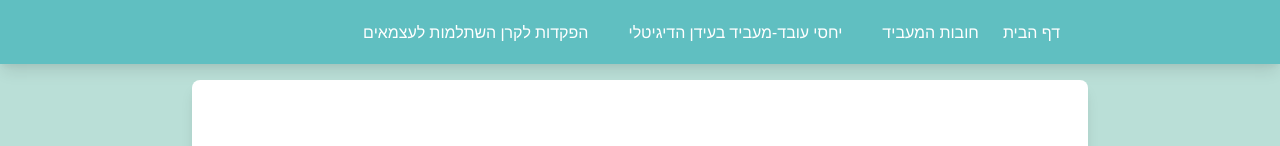
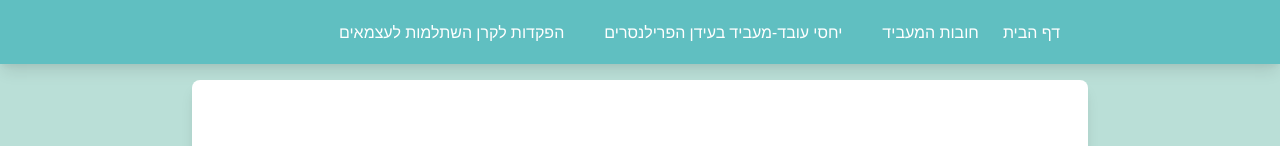
Before and after one commit to Zevik/Atsmai, a Next.js app: page / in a window 1280 px wide. Shown: the top 146 px of the page. Built offline with nearby package versions, Linux system fonts and the light colour scheme.

Commit message:
Change menu item name to 'יחסי עובד-מעביד בעידן הפרילנסרים'

```diff
--- a/components/Navigation.js
+++ b/components/Navigation.js
@@ -9,7 +9,7 @@ export default function Navigation() {
   const links = [
     { href: '/', text: 'דף הבית' },
     { href: '/employer-obligations', text: 'חובות המעביד' },
-    { href: '/worker-employer-relations', text: 'יחסי עובד-מעביד בעידן הדיגיטלי' },
+    { href: '/worker-employer-relations', text: 'יחסי עובד-מעביד בעידן הפרילנסרים' }, // Changed menu item name
     { href: '/deposit-fund-for-freelancers', text: 'הפקדות לקרן השתלמות לעצמאים' }, // Added new menu item
   ];
 
@@ -41,9 +41,12 @@ export default function Navigation() {
                 key={link.href}
                 href={link.href}
               >
-                <a className={`px-3 py-2 rounded-md text-white hover:bg-primary/80 transition-colors ${
-                  isActive(link.href) ? 'bg-primary/80' : ''
-                }`}>
+                <a
+                  className={`px-3 py-2 rounded-md text-white hover:bg-primary/80 transition-colors ${
+                    isActive(link.href) ? 'bg-primary/80 cursor-default' : ''
+                  }`}
+                  onClick={(e) => isActive(link.href) && e.preventDefault()}
+                >
                   {link.text}
                 </a>
               </Link>
@@ -62,9 +65,9 @@ export default function Navigation() {
                 >
                   <a
                     className={`block px-3 py-2 rounded-md text-white hover:bg-primary/80 transition-colors ${
-                      isActive(link.href) ? 'bg-primary/80' : ''
+                      isActive(link.href) ? 'bg-primary/80 cursor-default' : ''
                     }`}
-                    onClick={() => setIsOpen(false)}
+                    onClick={(e) => isActive(link.href) && e.preventDefault()}
                   >
                     {link.text}
                   </a>
```
